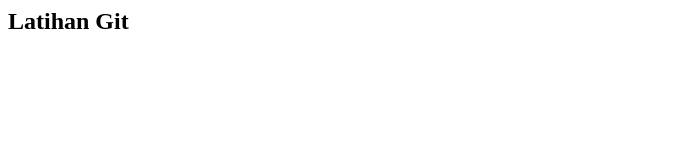
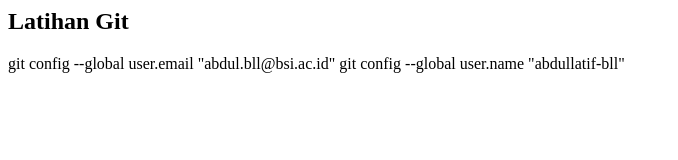
Before and after one commit to abdullatif-bll/latihan-git, a plain HTML site: page index.html in a window 1280 px wide. Shown: the whole page, without its empty margins (0-678 px from the left). Drawn offline with Linux system fonts and the light colour scheme.

Commit message:
update tamabh git config

```diff
--- a/index.html
+++ b/index.html
@@ -1,4 +1,5 @@
 <html>
     <body><h2>Latihan Git</h2></body>
-
+    git config --global user.email "abdul.bll@bsi.ac.id"
+    git config --global user.name "abdullatif-bll"
 </html>
```
